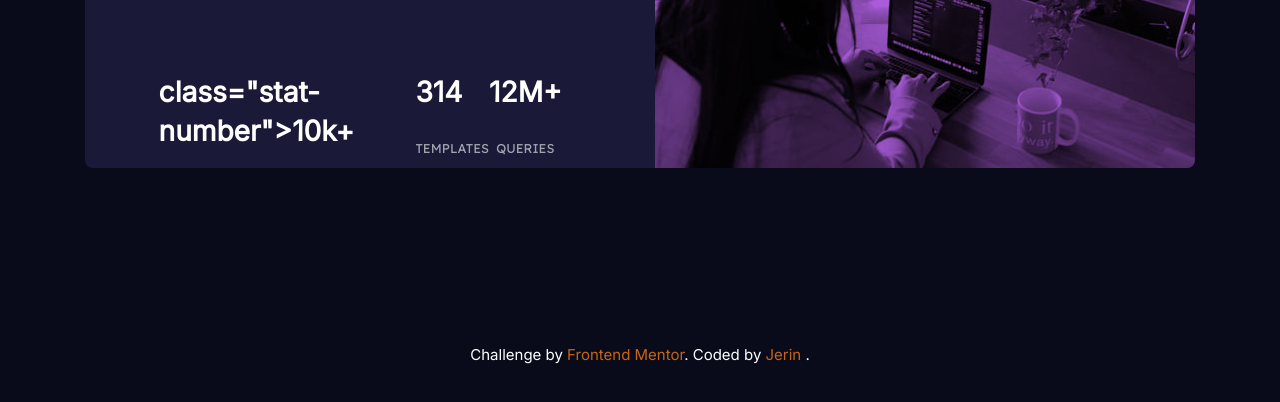
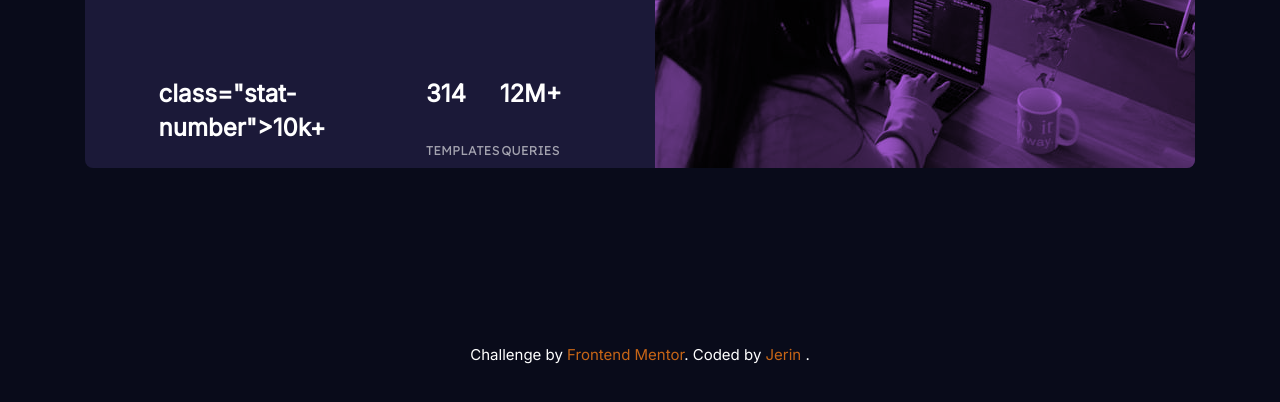
Before and after one commit to JerinChacko/Stats-Preview-card, a plain HTML site: page index.html in a window 1280 px wide. Shown: the part 454-856 px from the top of the page. Drawn offline with Linux system fonts and the light colour scheme.

Commit message:
Update index.html

```diff
--- a/index.html
+++ b/index.html
@@ -18,16 +18,16 @@
       </div>
       <div class="stat-container">
         <div class="stat-section">
-          <h3> class="stat-number">10k+</h3>
-          <h4 class="stat-details">Companies</h4>
+          <h4> class="stat-number">10k+</h4>
+          <h5> class="stat-details">Companies</h5>
         </div>
         <div class="stat-section">
-          <h3 class="stat-number">314</h3>
-          <h4 class="stat-details">Templates</h4>
+          <h4 class="stat-number">314</h4>
+          <h5 class="stat-details">Templates</h5>
         </div>
         <div class="stat-section">
-          <h3 class="stat-number">12M+</h3>
-          <h4 class="stat-details">Queries</h4>
+          <h4 class="stat-number">12M+</h4>
+          <h5 class="stat-details">Queries</h5>
         </div>
       </div>
     </section>
```
